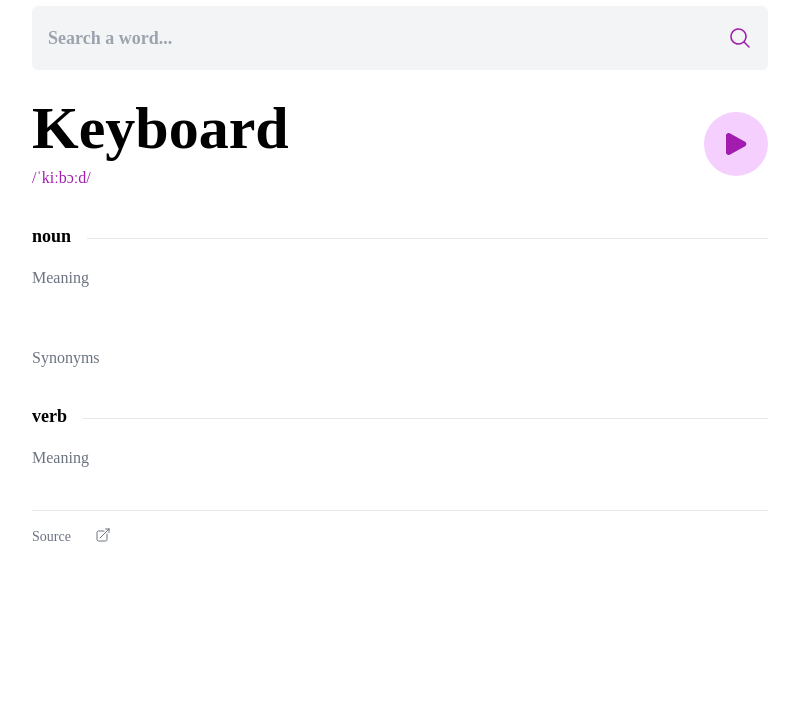
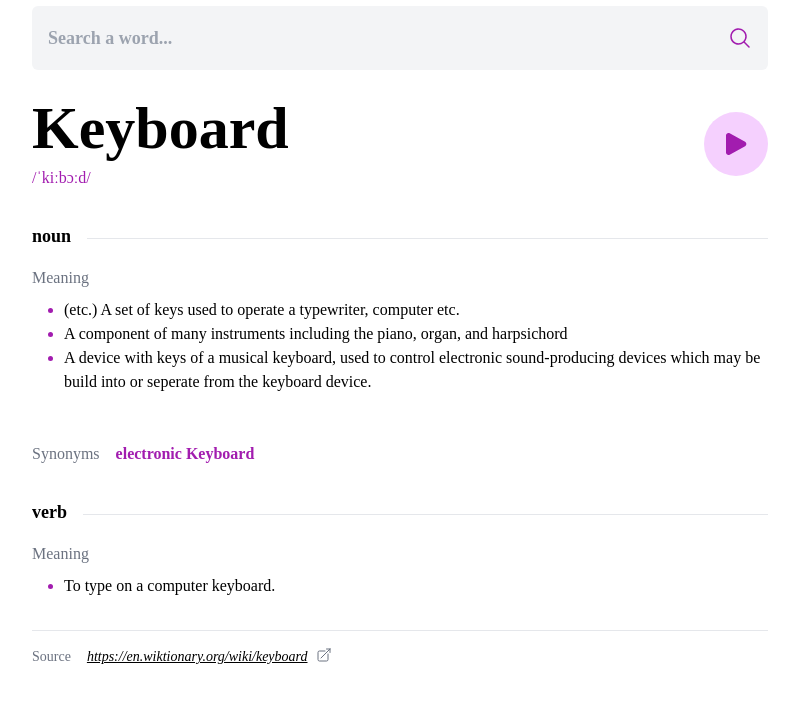
Before and after one commit to fredickandrewdimo/Dictionary-Web-App, a website: page index.html in a window 1280 px wide. Shown: the part 94-796 px from the top of the page, without its empty margins (240-1039 px from the left). Drawn offline with Linux system fonts and the light colour scheme; a web font is replaced by a local one.

Commit message:
Temporarily removed the example data on noun and verb

```diff
--- a/app.js
+++ b/app.js
@@ -107,10 +107,10 @@ function updateDescription(data) {
   verbMeaningList.appendChild(verbList);
 
   // VERB LIST EXAMPLE
-  const verbExampleList = document.createElement("p");
-  verbExampleList.classList.add("text-gray-500");
-  verbExampleList.innerText = `"${verbExample}"`;
-  verbList.appendChild(verbExampleList);
+  // const verbExampleList = document.createElement("p");
+  // verbExampleList.classList.add("text-gray-500");
+  // verbExampleList.innerText = `"${verbExample}"`;
+  // verbList.appendChild(verbExampleList);
 
   // Get the source url
   const sourceURL = data[0].sourceUrls;
@@ -125,7 +125,6 @@ function updateDescription(data) {
 const searchBtn = document.getElementById("search-btn");
 searchBtn.addEventListener("click", () => {
   const word = inputEl.value;
-
   searchWord(word);
   inputEl.value = "";
 });
--- a/index.html
+++ b/index.html
@@ -84,17 +84,17 @@
             <div class="py-4" id="noun-meaning">
                 <p class="text-gray-500 mb-2 font-tinos">Meaning</p>
                 <ul id="meaning-list" class="marker:text-fuchsia-700 list-disc ml-8 font-tinos">
-                    <!-- <li>(etc.) A set of keys used to operate a typewriter, computer etc.</li>
+                    <li>(etc.) A set of keys used to operate a typewriter, computer etc.</li>
                     <li>A component of many instruments including the piano, organ, and harpsichord</li>
                     <li>A device with keys of a musical keyboard, used to control electronic sound-producing devices
-                        which may be build into or seperate from the keyboard device.</li> -->
+                        which may be build into or seperate from the keyboard device.</li>
                 </ul>
             </div>
         </div>
         <div class="py-4 flex" id="synonyms">
             <p class="text-gray-500 mr-4 font-tinos">Synonyms</p>
             <div id="synonyms-list" class="font-bold font-serif text flex text-fuchsia-700">
-
+                <p>electronic Keyboard</p>
             </div>
         </div>
         <div class="py-4" id="verb-container">
@@ -106,8 +106,8 @@
                 <p class="text-gray-500 mb-2 font-tinos">Meaning</p>
                 <ul class="marker:text-fuchsia-700 list-disc ml-8 font-tinos">
                     <div id="meaning-list-verb">
-                        <!-- <li id="verb-definition">To type on a computer keyboard.</li>
-                        <p id="verb-example" class="text-gray-500">"Keyboard is the part of this job I hate the most."
+                        <li id="verb-definition">To type on a computer keyboard.</li>
+                        <!--  <p id="verb-example" class="text-gray-500">"Keyboard is the part of this job I hate the most."
                         </p> -->
                     </div>
                 </ul>
@@ -117,7 +117,9 @@
         <hr class="w-full">
         <div class="py-4 flex align-center font-tinos" id="source-container">
             <p class="mr-4 text-sm text-gray-500">Source</p>
-            <a class="text-sm italic underline underline-offset-1 mr-2" id="source-url" href="#" target="_blank"></a>
+            <a class="text-sm italic underline underline-offset-1 mr-2" id="source-url"
+                href="https://en.wiktionary.org/wiki/keyboard"
+                target="_blank">https://en.wiktionary.org/wiki/keyboard</a>
             <a id="source-url-btn" href="#" target="_blank"><svg xmlns="http://www.w3.org/2000/svg" fill="none"
                     viewBox="0 0 24 24" stroke-width="1.5" stroke="currentColor"
                     class="w-4 h-4 text-gray-500 hover:text-fuchsia-700">
```
